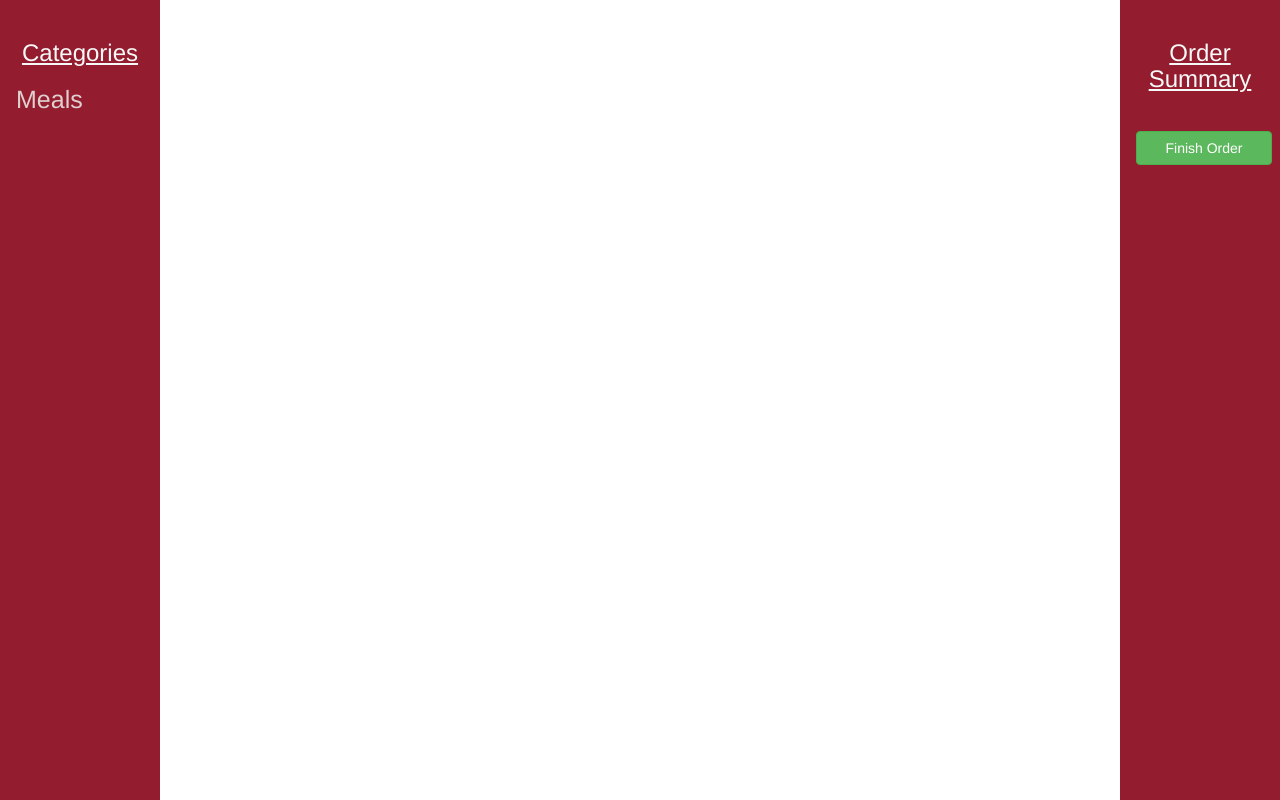
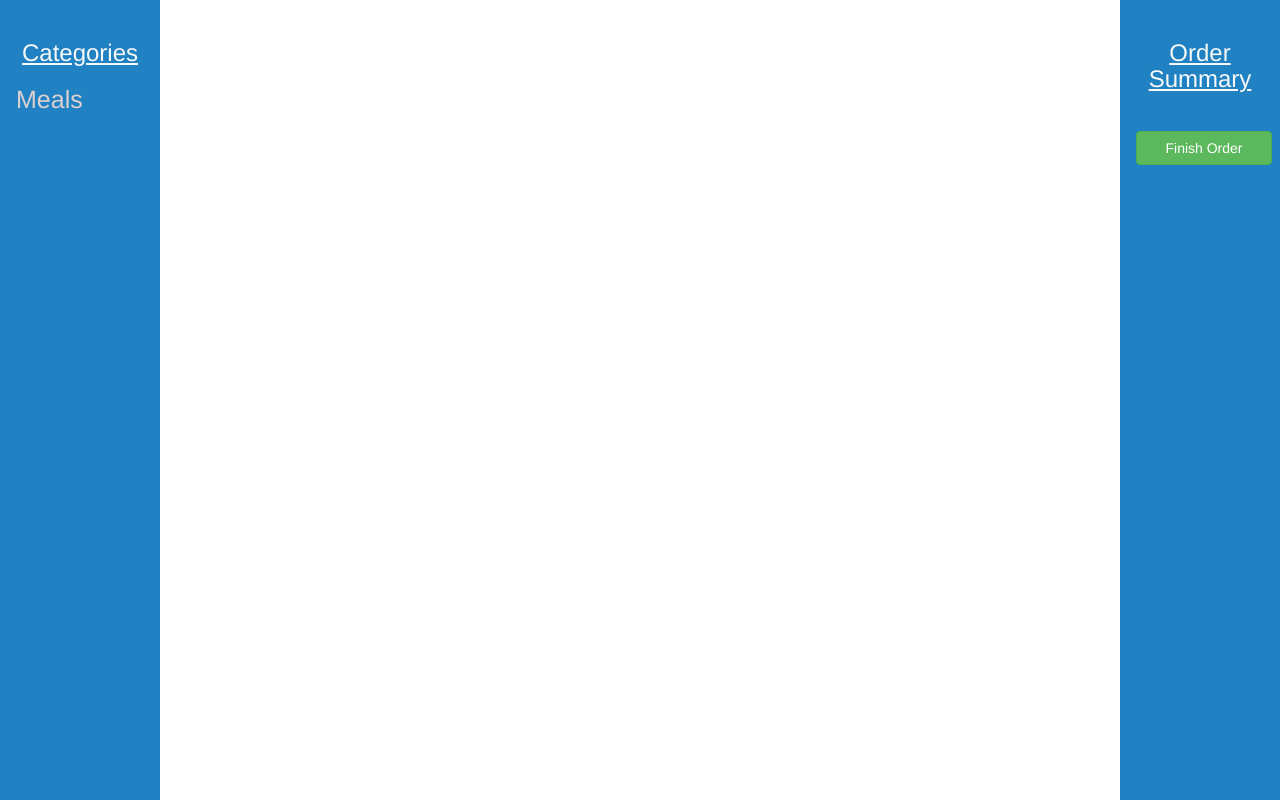
Before and after one commit to DanK2002/Senior-Project, a Django app: page /basic/ordercreation1/ in a window 1280 px wide. Run offline with Django 5.2, Linux system fonts and the light colour scheme; a user stored in the database is signed in; tables that the repository leaves empty hold one stand-in row (values such as "Sample post"); data that the repository does not hold is empty; some libraries are stand-ins or nearby versions.

Commit message:
Changed color of categories and summary side nav to reflect the color scheme of the other pages

```diff
--- a/basic/templates/basic/ordercreation.html
+++ b/basic/templates/basic/ordercreation.html
@@ -15,7 +15,7 @@
       z-index: 1;
       top: 0;
       left: 0;
-      background-color: #941C2F;
+      background-color: #2081C3;
       overflow-x: hidden;
       padding-top: 20px;
     }
@@ -39,7 +39,7 @@
       z-index: 1;
       top: 0;
       right: 0;
-      background-color: #941C2F;
+      background-color: #2081C3;
       overflow-x: hidden;
       padding-top: 20px;
     }
--- a/basic/templates/basic/partials/customizeFood.html
+++ b/basic/templates/basic/partials/customizeFood.html
@@ -42,7 +42,7 @@ hx-vals='{"foodName": "{{food.name}}"}' hx-swap="innerHTML" class="btn btn-outli
     <div id="change{{ingredient.idnumber}}">Standard</div>
 {% endfor %}
 <br>
-<hr style="border-color: #941C2F; border-width: 2px;">
+<hr style="border-color: #2081C3; border-width: 2px;">
 <p> <u>Add Extra Ingredients</u> </p>
 <br>
 {% for ingredient in notInFood %}
--- a/basic/templates/basic/partials/customizeFoodInMeal.html
+++ b/basic/templates/basic/partials/customizeFoodInMeal.html
@@ -43,7 +43,7 @@ hx-vals='{"foodCode": "{{food.code}}","mealCode": "{{mealCode}}" }' hx-swap="inn
     <div id="change{{ingredient.idnumber}}">Standard</div>
 {% endfor %}
 <br>
-<hr style="border-color: #941C2F; border-width: 2px;">
+<hr style="border-color: #2081C3; border-width: 2px;">
 <p> <u>Add Extra Ingredients</u> </p>
 <br>
 {% for ingredient in notInFood %}
```
